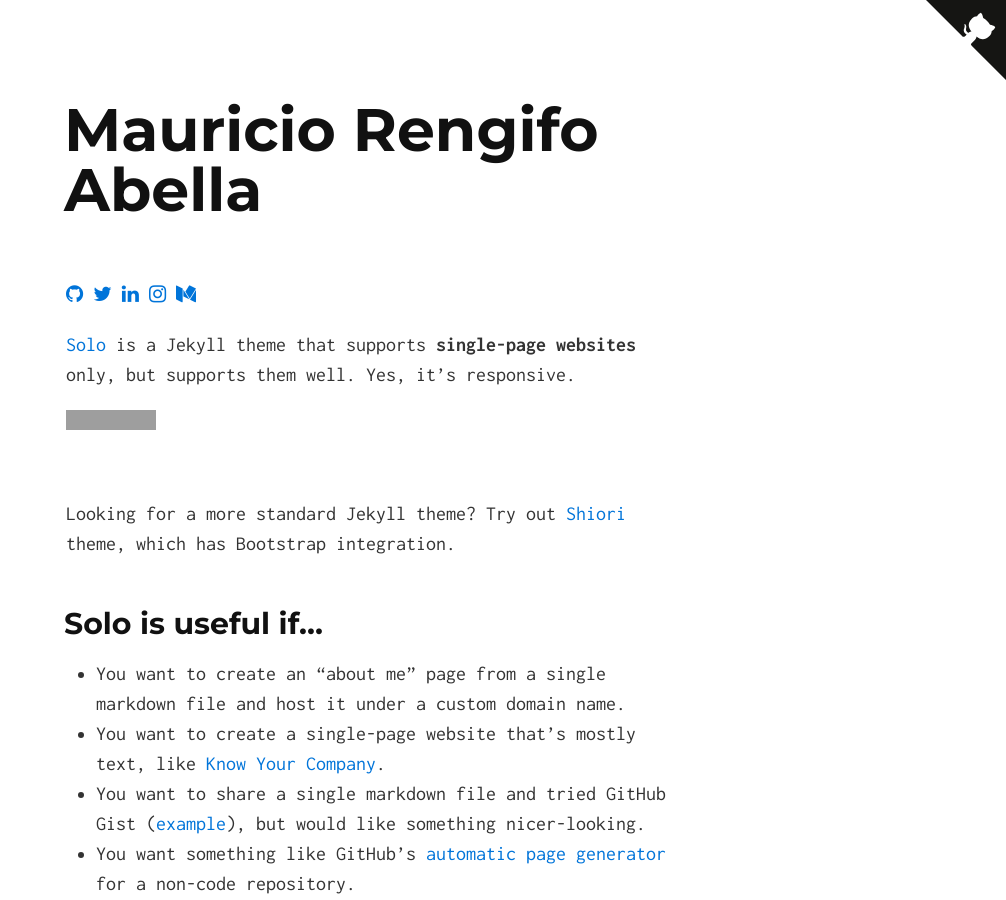
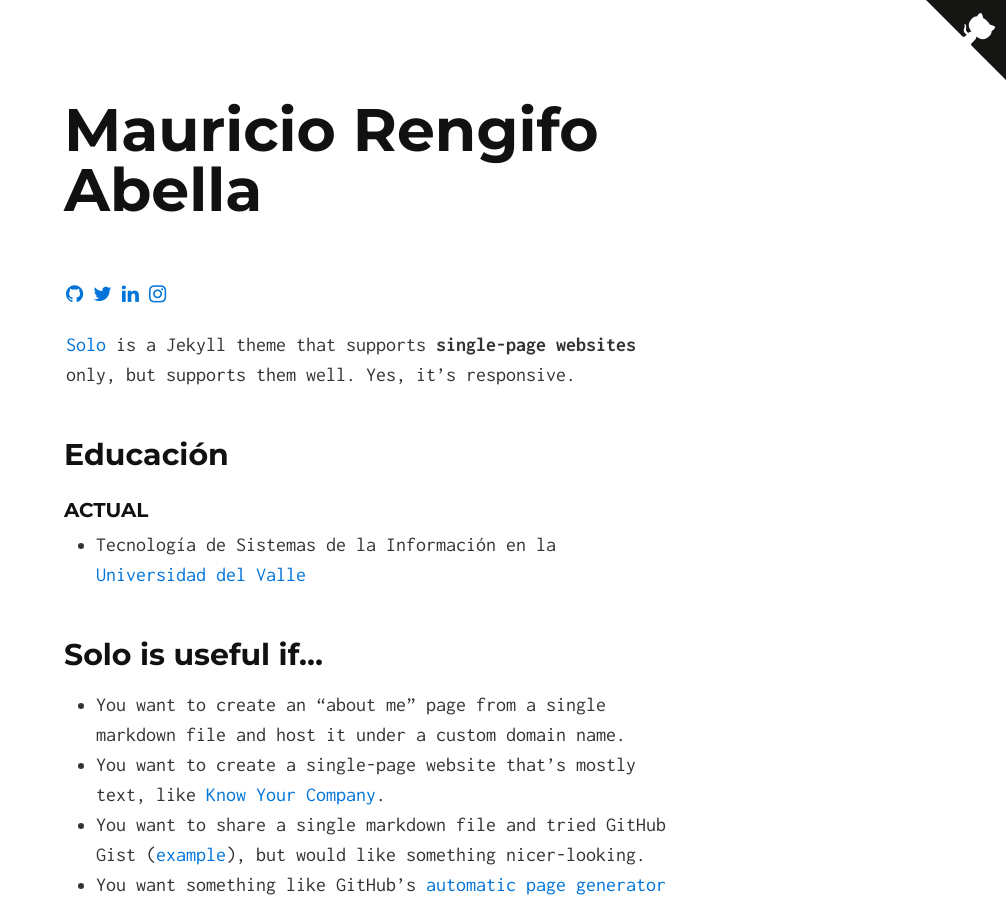
Before and after one commit to MaurooRen/maurooren.github.io, a Jekyll site: the page built from index.md, in a window 1280 px wide and 900 px high. Shown: the whole window, without its empty margins (274-1280 px from the left). Built offline with Jekyll 4.4.1, drawn with Linux system fonts in a browser that asks for light colours; nearby versions of some CDN libraries; grey boxes are pictures that could not be loaded.

Commit message:
Add info about education

```diff
--- a/index.md
+++ b/index.md
@@ -2,14 +2,24 @@
 layout: default
 ---
 
-[<i class="fa fa-github" aria-hidden="true"></i>](https://github.com/maurooren) [<i class="fa fa-twitter" aria-hidden="true"></i>](https://twitter.com/maurooren) [<i class="fa fa-linkedin" aria-hidden="true"></i>](https://www.linkedin.com/in/maurooren/) [<i class="fa fa-instagram" aria-hidden="true"></i>](https://www.instagram.com/maurooren/) [<i class="fa fa-medium" aria-hidden="true"></i>](https://medium.com/@maurooren)
+[<i class="fa fa-github" aria-hidden="true"></i>](https://github.com/maurooren) [<i class="fa fa-twitter" aria-hidden="true"></i>](https://twitter.com/maurooren) [<i class="fa fa-linkedin" aria-hidden="true"></i>](https://www.linkedin.com/in/maurooren/) [<i class="fa fa-instagram" aria-hidden="true"></i>](https://www.instagram.com/maurooren/)
 
 [Solo](http://chibicode.github.io/solo) is a Jekyll theme that supports **single-page websites** only, but supports them well. Yes, it's responsive.
 
-<iframe src="https://ghbtns.com/github-btn.html?user=chibicode&amp;repo=solo&amp;type=watch&amp;count=true&amp;size=large"
-  allowtransparency="true" frameborder="0" scrolling="0" width="170" height="30"></iframe><br/>
+## Educación
 
-Looking for a more standard Jekyll theme? Try out [Shiori](http://github.com/ellekasai/shiori) theme, which has Bootstrap integration.
+### Actual
+
+* Tecnología de Sistemas de la Información en la [Universidad del Valle](http://tecnosistemas.univalle.edu.co/)
+
+
+
+
+
+
+
+
+
 
 ## Solo is useful if...
 
```
